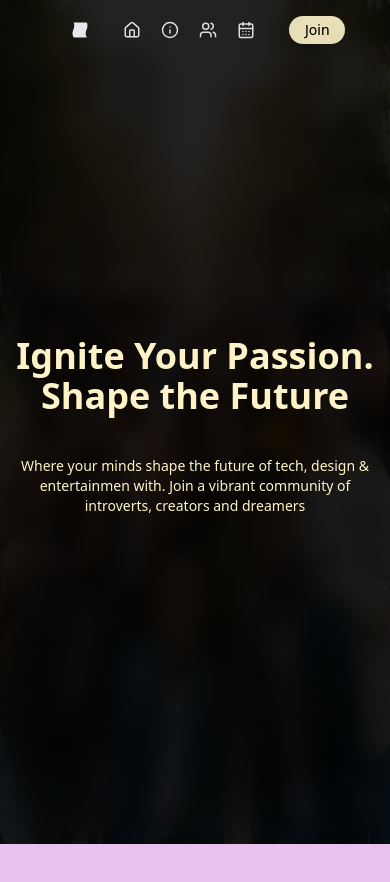
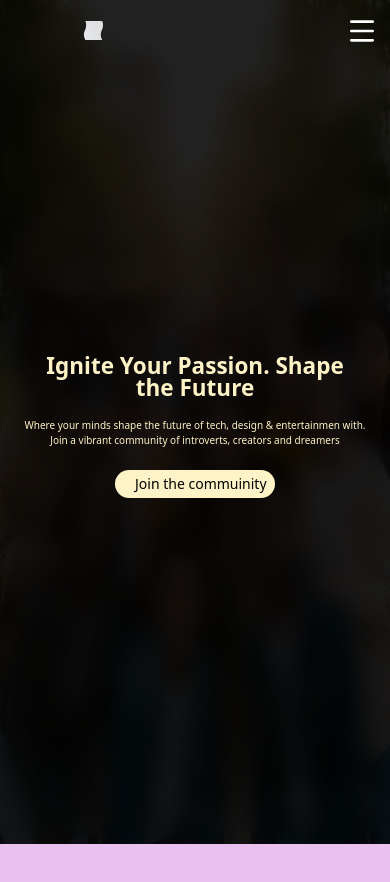
Before and after one commit to Ideas-Cafe/ideas-cafe, a Next.js app: page / in a window 390 px wide. Shown: the top 882 px of the page. Built offline with nearby package versions, Linux system fonts and the light colour scheme.

Commit message:
Finished Home page

```diff
--- a/app/page.tsx
+++ b/app/page.tsx
@@ -1,5 +1,5 @@
 import Image from "next/image";
-
+import Button from "@/components/ui/Button";
 export default function Home() {
   const bg_Image = "/pictures/Background3.png";
   return (
@@ -14,16 +14,19 @@ export default function Home() {
         id="Home"
       >
         <div className="absolute inset-0 max-md:backdrop-blur-md max-md:bg-black/40" />
-        <div className="text-center space-y-2 text-amber-100 animate-[slide-pop_2s_ease-in-out_1_alternate_forwards]">
-          <p className="text-5xl font-bold mb-4 max-sm:text-4xl max-sm:my-10">
-            Ignite Your Passion. Shape <br className="max-sm:hidden" /> the
-            Future
+        <div className="text-center space-y-2 text-amber-100 max-sm:-mt-8 animate-[slide-pop_2s_ease-in-out_1_alternate_forwards]">
+          <p className="text-5xl font-bold mb-4 max-sm:mb-4.5 max-sm:text-[22.5px] max-sm:px-2 max-sm:font-bold max-sm:my-10">
+            Ignite Your Passion. Shape <br /> the Future
           </p>
-          <p className="text-md font-normal mb-8 max-sm:mx-5 max-sm:text-sm ">
+          <p className="text-md font-normal mb-8 max-sm:mb-5.5 max-sm:mx-5 max-sm:text-[10px]">
             Where your minds shape the future of tech, design & entertainmen
             with. Join a <br className="max-sm:hidden" /> vibrant community of
             introverts, creators and dreamers
           </p>
+          <Button
+            value="Join the commuinity"
+            className="whitespace-nowrap max-sm:w-40 max-sm:px-5 max-sm:text-sm"
+          />
         </div>
       </div>
     </>
--- a/components/Navbar.tsx
+++ b/components/Navbar.tsx
@@ -7,6 +7,7 @@ import { useState, useEffect, useCallback } from "react";
 import Button from "./ui/Button";
 import Logo from "./ui/Logo";
 import Link from "next/link";
+import SideMenu from "./ui/SideMenu";
 
 import paper from "@/public/icons/logo.svg";
 import { LuUsers, LuHouse, LuInfo, LuCalendarDays } from "react-icons/lu";
@@ -67,21 +68,21 @@ const Navbar = () => {
     ? "transition-all duration-200 translate-y-0"
     : "transition-all duration-200 translate-y-[-100px]";
   const defaultStyle =
-    "flex fixed top-2.5 left-0 z-50 ml-10 w-full h-10 justify-center items-center gap-x-40 max-md:gap-x-8.5 text-white" +
+    "flex fixed top-2.5 left-0 z-50 ml-10 w-full h-10 justify-center items-center gap-x-40 max-sm:ml-0 max-sm:gap-x-25.5 text-white" +
     " " +
     dependantStyle;
 
   return (
     <>
       <div className={`${defaultStyle} mix-blend-difference`}>
-        <div className="flex-shrink-0">
+        <div className="isolation-auto">
           <Logo className="max-sm:hidden" />
           <Image
             src={paper}
             alt=""
             className="sm:hidden mb-1"
-            width={18}
-            height={18}
+            width={23}
+            height={23}
           />
         </div>
         <div className="">
@@ -97,34 +98,17 @@ const Navbar = () => {
               </li>
             ))}
           </ul>
-          <ul className="flex gap-x-6  max-md:gap-x-5 text-white sm:hidden">
-            {navItems.map((item) => (
-              <li
-                key={item.key}
-                className={`${baseLiStyle} ${
-                  pathname === item.href ? activeLiStyle : ""
-                }`}
-              >
-                <Link href={item.href}>
-                  <item.icon size={18} />
-                </Link>
-              </li>
-            ))}
-          </ul>
         </div>
-        <div>
+        <div className="">
           <Button
             className="h-3 text-sm text-black max-sm:hidden"
             value="Join the Community"
             func={() => changPage("/join")}
           />
-          <Button
-            className="h-3 text-sm text-black sm:hidden max-sm:mr-13.5"
-            value="Join"
-            mobile="true"
-            func={() => changPage("/join")}
-          />
         </div>
+      </div>
+      <div className={`fixed w-[70%] z-50 right-0 pt-[7px] ${dependantStyle}`}>
+        <SideMenu />
       </div>
     </>
   );
--- /dev/null
+++ b/components/ui/SideMenu.tsx
@@ -0,0 +1,71 @@
+"use client";
+
+import { useState } from "react";
+import { Menu, X } from "lucide-react";
+
+export default function SideMenu() {
+  const [isOpen, setIsOpen] = useState(false);
+
+  const navLinks = [
+    { name: "Home", href: "/" },
+    { name: "About", href: "/about" },
+    { name: "Events", href: "/events" },
+    { name: "Community", href: "/community" },
+  ];
+
+  return (
+    <>
+      {/* Trigger Button */}
+      <button
+        onClick={() => setIsOpen(true)}
+        className="fixed p-2 text-white right-1 sm:hidden"
+      >
+        <Menu size={32} />
+      </button>
+
+      {/* Menu Overlay */}
+      <div
+        className={`fixed inset-0 z-50 transition-all duration-100 ease-in-out ${
+          isOpen ? "visible" : "invisible"
+        }`}
+      >
+        {/* Darkened Backdrop (Optional, click to close) */}
+        <div
+          className={`absolute inset-0 transition-opacity duration-500 ${
+            isOpen ? "opacity-100" : "opacity-0"
+          }`}
+          onClick={() => setIsOpen(false)}
+        />
+
+        {/* The Sliding Menu Rectangle */}
+        <div
+          className={`absolute right-0 top-0 h-screen w-full bg-black text-white p-8 transition-transform duration-500 ease-in-out ${
+            isOpen ? "translate-x-0" : "translate-x-full"
+          }`}
+        >
+          {/* Close Button */}
+          <button
+            onClick={() => setIsOpen(false)}
+            className="absolute top-6 right-6 hover:text-gray-400"
+          >
+            <X size={32} />
+          </button>
+
+          {/* Navigation Links */}
+          <nav className="mt-16 flex flex-col space-y-8 bg-black">
+            {navLinks.map((link) => (
+              <a
+                key={link.name}
+                href={link.href}
+                className="text-2xl font-medium hover:text-gray-400 transition-colors"
+                onClick={() => setIsOpen(false)}
+              >
+                {link.name}
+              </a>
+            ))}
+          </nav>
+        </div>
+      </div>
+    </>
+  );
+}
--- a/package.json
+++ b/package.json
@@ -11,6 +11,7 @@
   "dependencies": {
     "@reduxjs/toolkit": "^2.11.2",
     "axios": "^1.13.2",
+    "lucide-react": "^0.562.0",
     "next": "16.0.3",
     "react": "19.2.0",
     "react-dom": "19.2.0",
```
Also changed, not shown: 1 other file (tests, documents, lock files or other folders).
